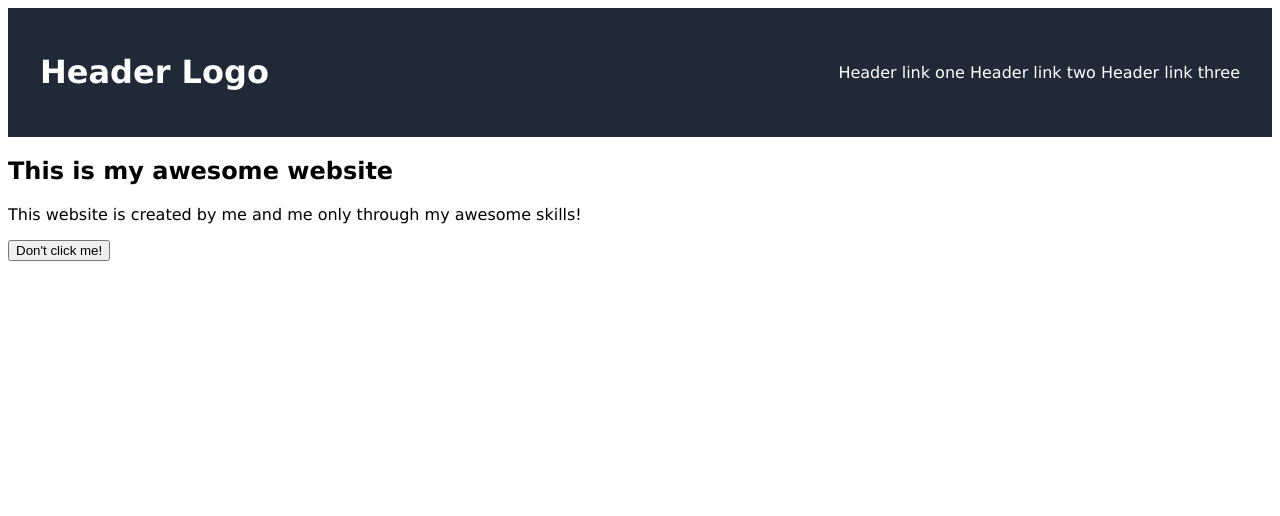
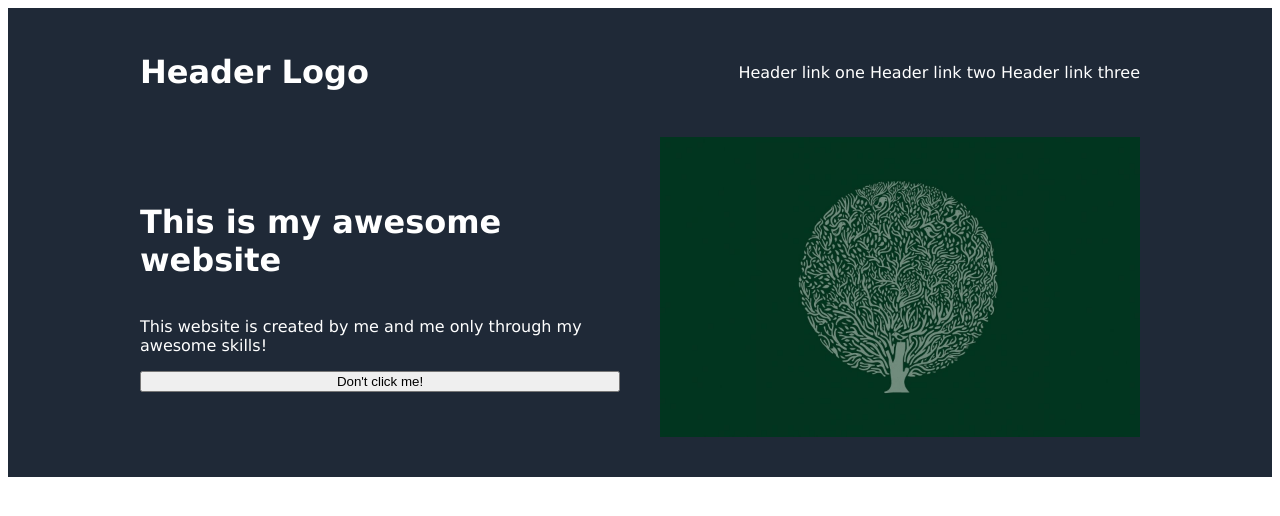
Before and after one commit to ozzestrophic/odin-css-project, a plain HTML site: page index.html in a window 1280 px wide. Drawn offline with Linux system fonts and the light colour scheme.

Commit message:
styled the hero seciton exepct for the button

```diff
--- a/index.html
+++ b/index.html
@@ -18,11 +18,16 @@
         </div>
     </header>
 
-    <div class="hero section">
-        <div class="left-side">
-            <h2>This is my awesome website</h2>
-            <p>This website is created by me and me only through my awesome skills!</p>
-            <button>Don't click me!</button>
+    <div class="section">
+        <div class="hero">
+            <div class="left-side">
+                <h1>This is my awesome website</h1>
+                <p>This website is created by me and me only through my awesome skills!</p>
+                <button>Don't click me!</button>
+            </div>
+            <div class="right-side">
+                <img src="img.jpg" alt="awesome image">
+            </div>
         </div>
     </div>
 </body>
--- a/style.css
+++ b/style.css
@@ -10,8 +10,38 @@ header {
 #headerflex {
     color: white;
     padding: 24px;
-    width: 1200px;
+    width: 1000px;
     display: flex;
     justify-content: space-between;
     align-items: center;
 }
+
+.section {
+    display: flex;
+    background-color: #1f2937;
+    color: white;
+    justify-content: center;
+}
+
+.hero {
+    width: 1000px;
+    padding-bottom: 40px;
+    display: flex;
+    justify-content: space-between;
+    align-items: center;
+    gap: 40px;
+
+}
+
+.right-side,
+.left-side {
+    flex: 50%;
+    display: flex;
+    flex-direction: column;
+}
+
+img {
+    width: 100%;
+    max-width: 600px;
+    height: auto;
+}
```
Also changed, not shown: img.jpg (added).
